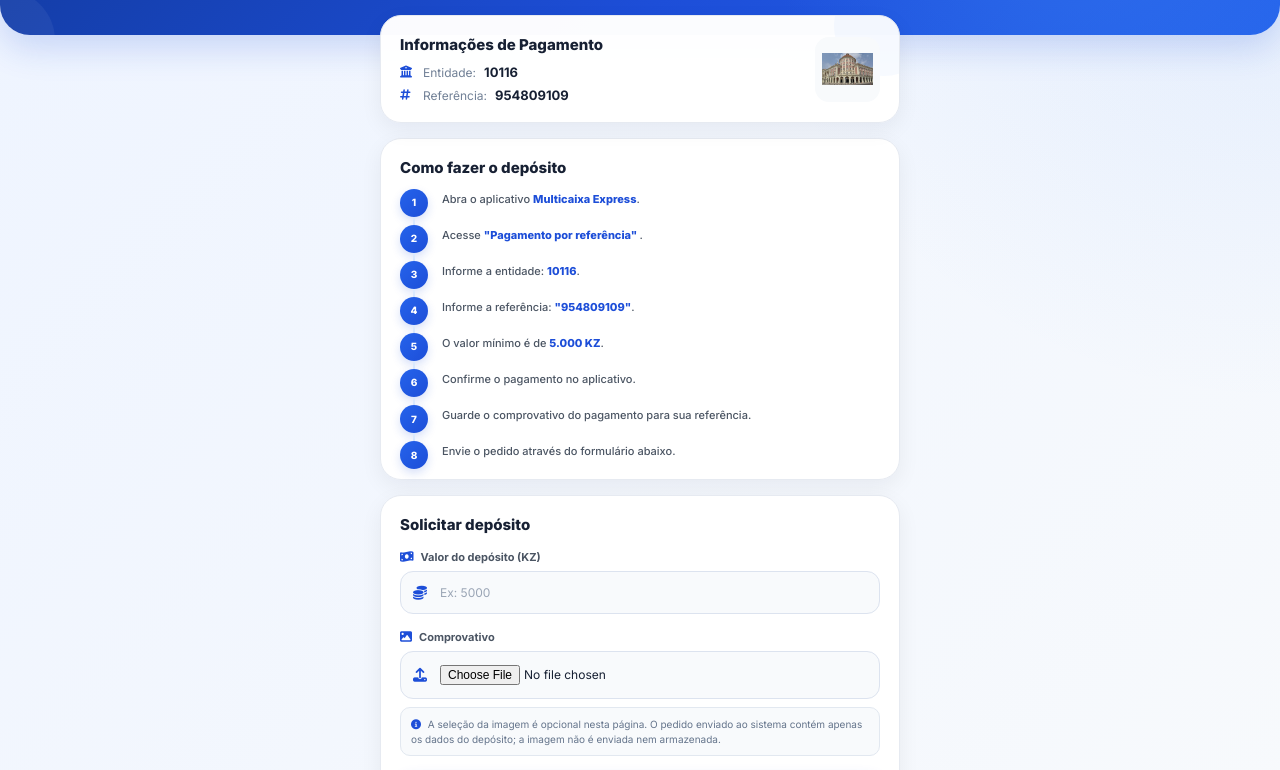
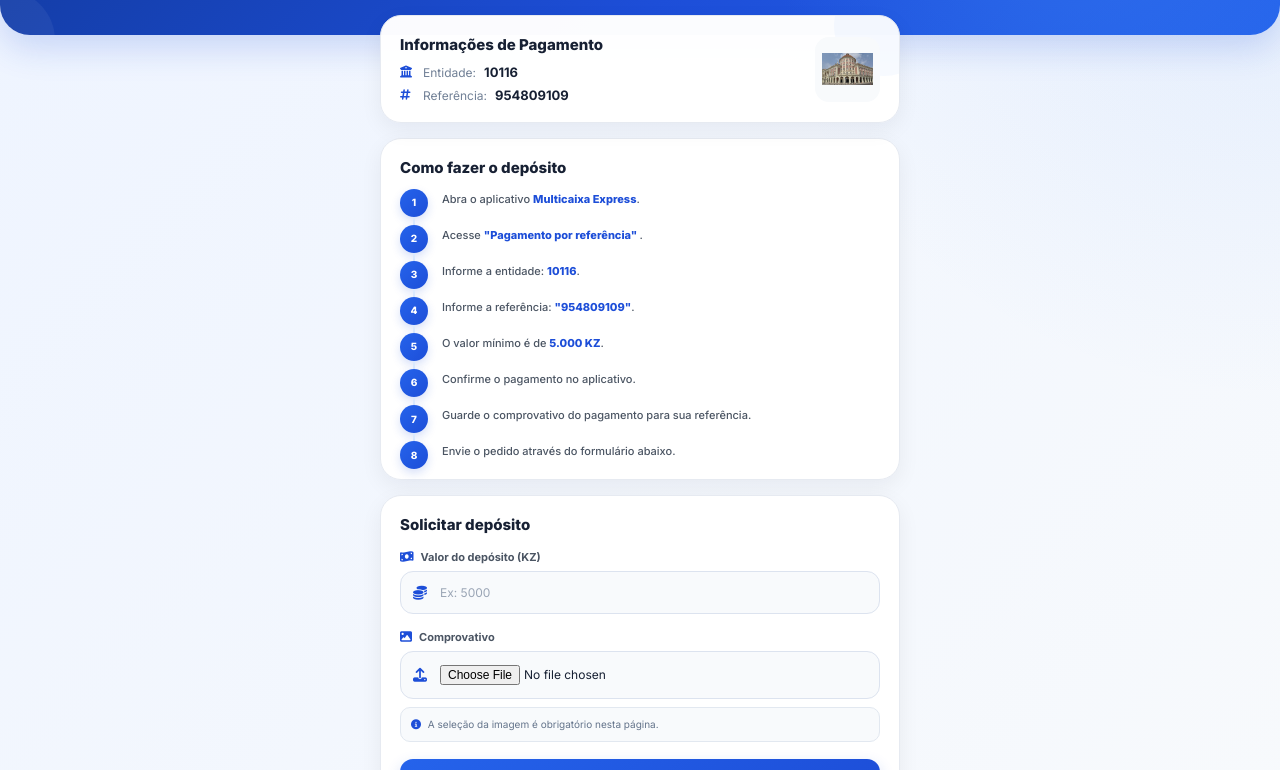
Before and after one commit to LIBRAKI-INVEST/0, a plain HTML site: page deposito.html in a window 1280 px wide. Shown: the part 145-915 px from the top of the page. Drawn offline with Linux system fonts and the light colour scheme; no server answers.

Commit message:
Update deposito.html

```diff
--- a/deposito.html
+++ b/deposito.html
@@ -1078,10 +1078,7 @@ footer {
 
         <i class="fa-solid fa-circle-info"></i>
 
-        A seleção da imagem é opcional nesta página.
-        O pedido enviado ao sistema contém apenas
-        os dados do depósito; a imagem não é enviada
-        nem armazenada.
+        A seleção da imagem é obrigatório nesta página.
 
     </div>
 
```
